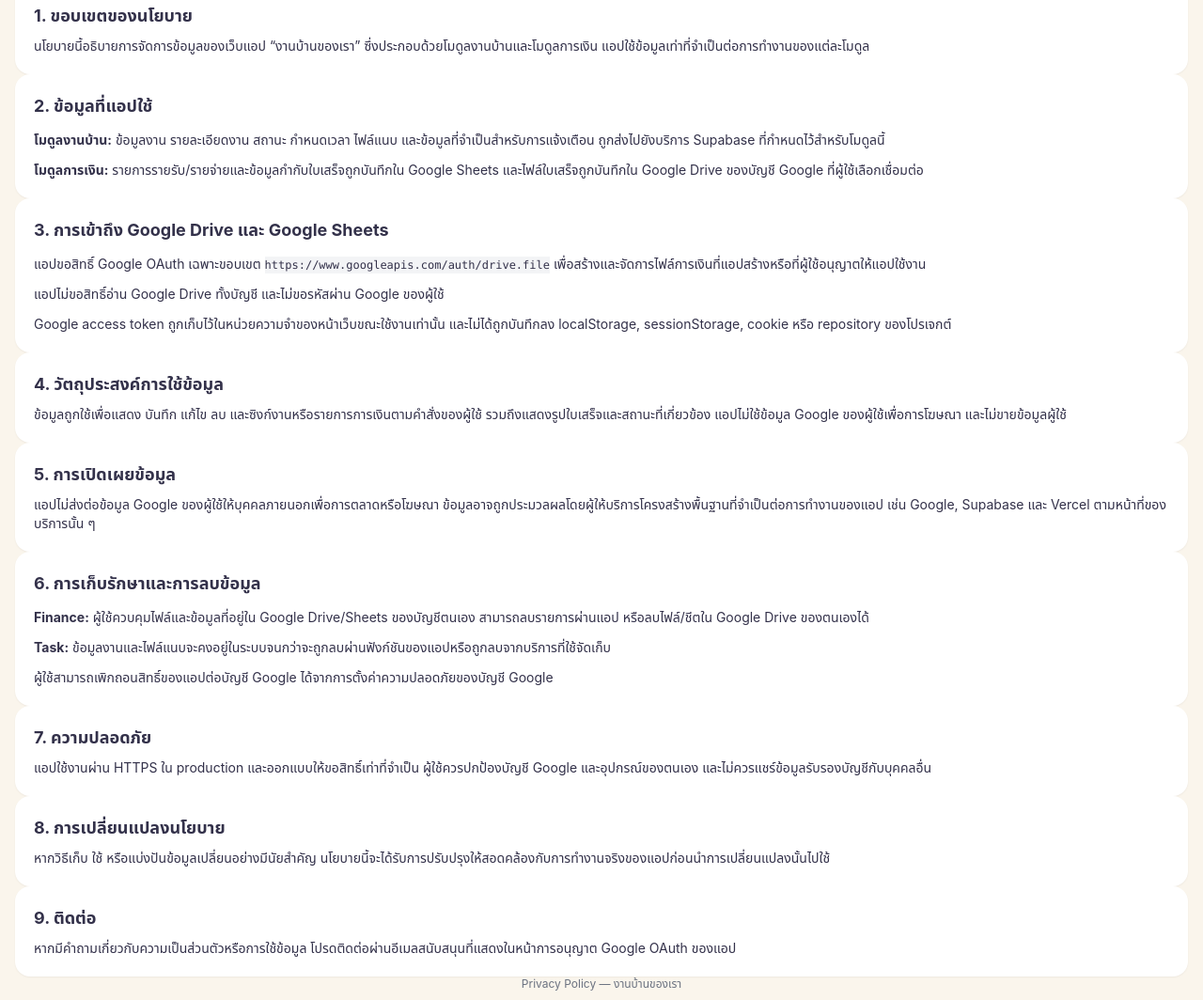
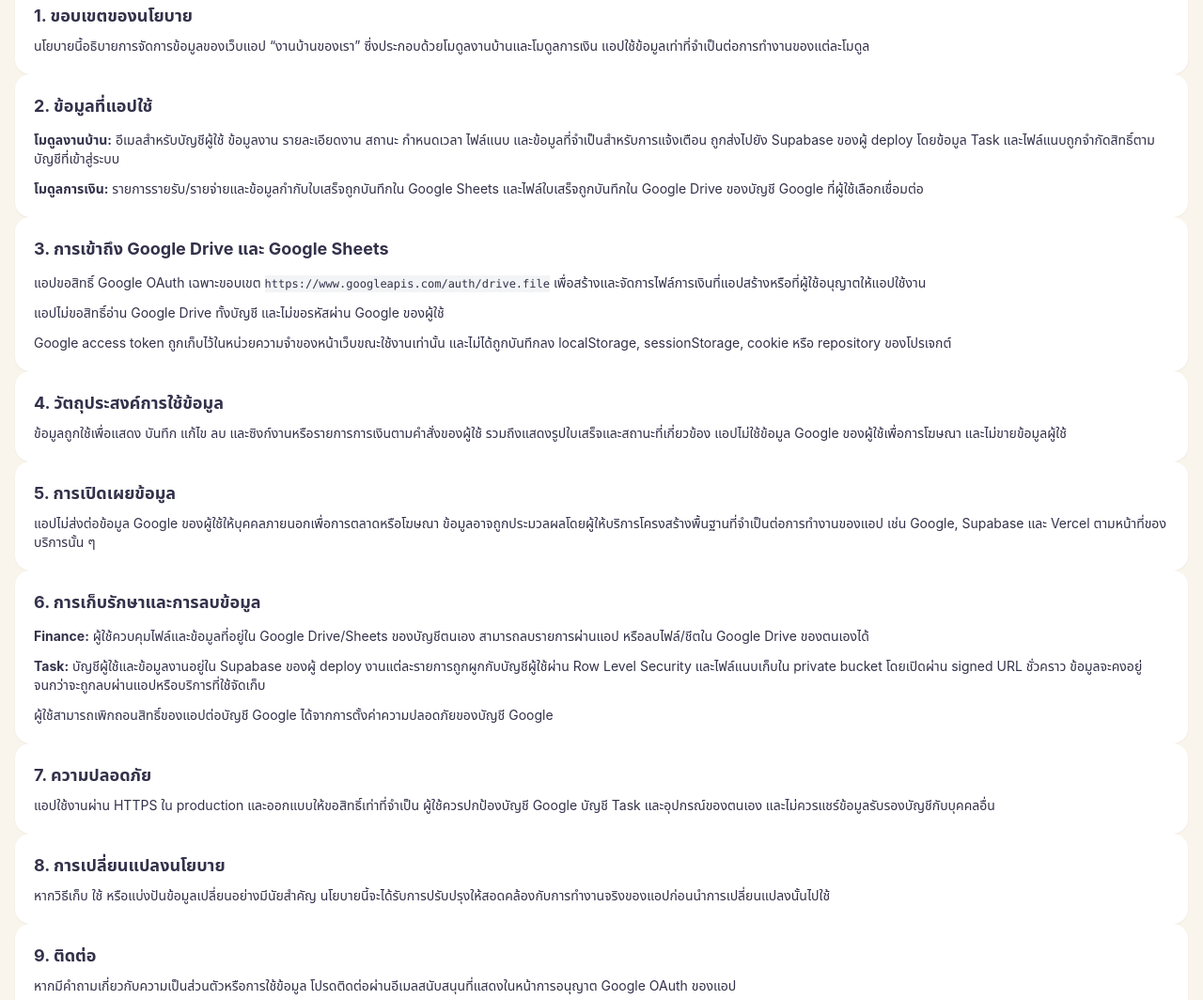
Before and after one commit to Ioonooni/family-home-template, a website built with Vite: page privacy/index.html in a window 1280 px wide. Shown: the part 209-1273 px from the top of the page at 94% size. Built offline with nearby package versions, Linux system fonts and the light colour scheme.

Commit message:
docs(privacy): describe Task authentication and private storage

```diff
--- a/privacy/index.html
+++ b/privacy/index.html
@@ -28,7 +28,7 @@
     <section class="rounded-2xl bg-white p-5 shadow-sm">
       <h2 class="text-lg font-bold">2. ข้อมูลที่แอปใช้</h2>
       <div class="mt-3 space-y-3 text-sm leading-7 text-gray-700">
-        <p><strong>โมดูลงานบ้าน:</strong> ข้อมูลงาน รายละเอียดงาน สถานะ กำหนดเวลา ไฟล์แนบ และข้อมูลที่จำเป็นสำหรับการแจ้งเตือน ถูกส่งไปยังบริการ Supabase ที่กำหนดไว้สำหรับโมดูลนี้</p>
+        <p><strong>โมดูลงานบ้าน:</strong> อีเมลสำหรับบัญชีผู้ใช้ ข้อมูลงาน รายละเอียดงาน สถานะ กำหนดเวลา ไฟล์แนบ และข้อมูลที่จำเป็นสำหรับการแจ้งเตือน ถูกส่งไปยัง Supabase ของผู้ deploy โดยข้อมูล Task และไฟล์แนบถูกจำกัดสิทธิ์ตามบัญชีที่เข้าสู่ระบบ</p>
         <p><strong>โมดูลการเงิน:</strong> รายการรายรับ/รายจ่ายและข้อมูลกำกับใบเสร็จถูกบันทึกใน Google Sheets และไฟล์ใบเสร็จถูกบันทึกใน Google Drive ของบัญชี Google ที่ผู้ใช้เลือกเชื่อมต่อ</p>
       </div>
     </section>
@@ -66,7 +66,7 @@
       <h2 class="text-lg font-bold">6. การเก็บรักษาและการลบข้อมูล</h2>
       <div class="mt-3 space-y-3 text-sm leading-7 text-gray-700">
         <p><strong>Finance:</strong> ผู้ใช้ควบคุมไฟล์และข้อมูลที่อยู่ใน Google Drive/Sheets ของบัญชีตนเอง สามารถลบรายการผ่านแอป หรือลบไฟล์/ชีตใน Google Drive ของตนเองได้</p>
-        <p><strong>Task:</strong> ข้อมูลงานและไฟล์แนบจะคงอยู่ในระบบจนกว่าจะถูกลบผ่านฟังก์ชันของแอปหรือถูกลบจากบริการที่ใช้จัดเก็บ</p>
+        <p><strong>Task:</strong> บัญชีผู้ใช้และข้อมูลงานอยู่ใน Supabase ของผู้ deploy งานแต่ละรายการถูกผูกกับบัญชีผู้ใช้ผ่าน Row Level Security และไฟล์แนบเก็บใน private bucket โดยเปิดผ่าน signed URL ชั่วคราว ข้อมูลจะคงอยู่จนกว่าจะถูกลบผ่านแอปหรือบริการที่ใช้จัดเก็บ</p>
         <p>ผู้ใช้สามารถเพิกถอนสิทธิ์ของแอปต่อบัญชี Google ได้จากการตั้งค่าความปลอดภัยของบัญชี Google</p>
       </div>
     </section>
@@ -75,7 +75,7 @@
       <h2 class="text-lg font-bold">7. ความปลอดภัย</h2>
       <p class="mt-2 text-sm leading-7 text-gray-700">
         แอปใช้งานผ่าน HTTPS ใน production และออกแบบให้ขอสิทธิ์เท่าที่จำเป็น
-        ผู้ใช้ควรปกป้องบัญชี Google และอุปกรณ์ของตนเอง และไม่ควรแชร์ข้อมูลรับรองบัญชีกับบุคคลอื่น
+        ผู้ใช้ควรปกป้องบัญชี Google บัญชี Task และอุปกรณ์ของตนเอง และไม่ควรแชร์ข้อมูลรับรองบัญชีกับบุคคลอื่น
       </p>
     </section>
 
```
